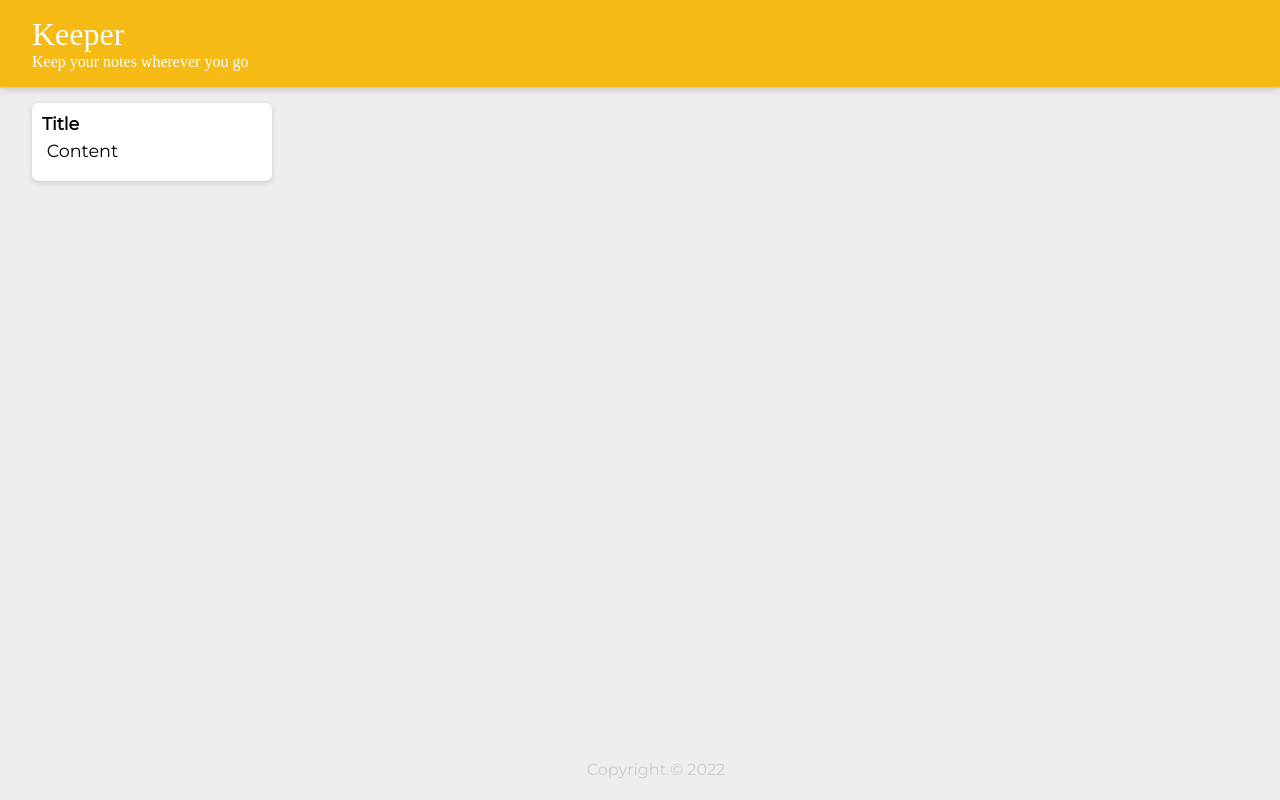
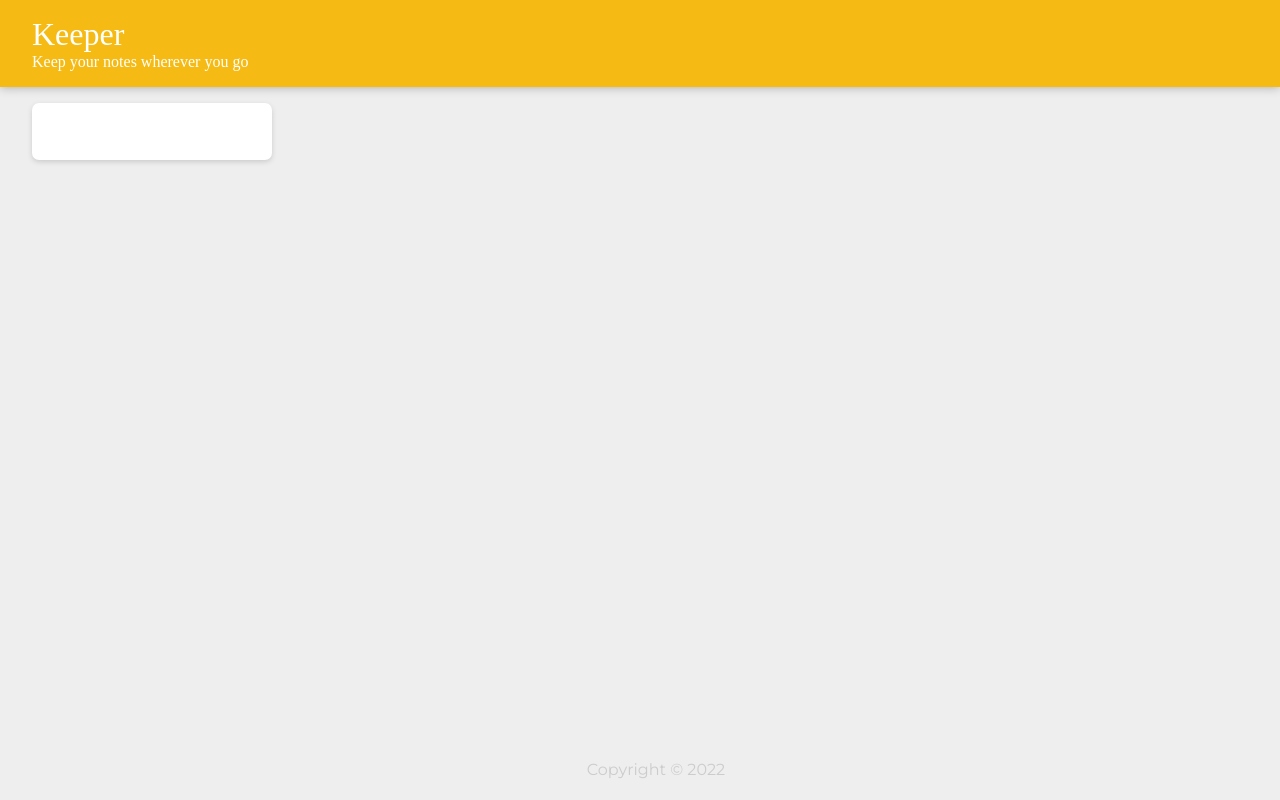
Before and after one commit to Id3arium/KeeperApp, a React (Create React App) app: page / in a window 1280 px wide. Built offline with nearby package versions, Linux system fonts and the light colour scheme; a web font is replaced by a local one.

Commit message:
making notes take data from props

```diff
--- a/src/components/App.js
+++ b/src/components/App.js
@@ -3,6 +3,7 @@ import Header from "./Header";
 import Footer from "./Footer";
 import Note from "./Note";
 import notes from "../notes";
+
 export default function App() {
   return (
     <div>
--- a/src/components/Note.js
+++ b/src/components/Note.js
@@ -1,10 +1,10 @@
 import React from "react";
 
-export default function Note() {
+export default function Note(props) {
   return (
     <div className="note">
-      <h1> Title </h1>
-      <p> Content </p>
+      <h1> {props.title} </h1>
+      <p> {props.content} </p>
     </div>
   );
 }
```
